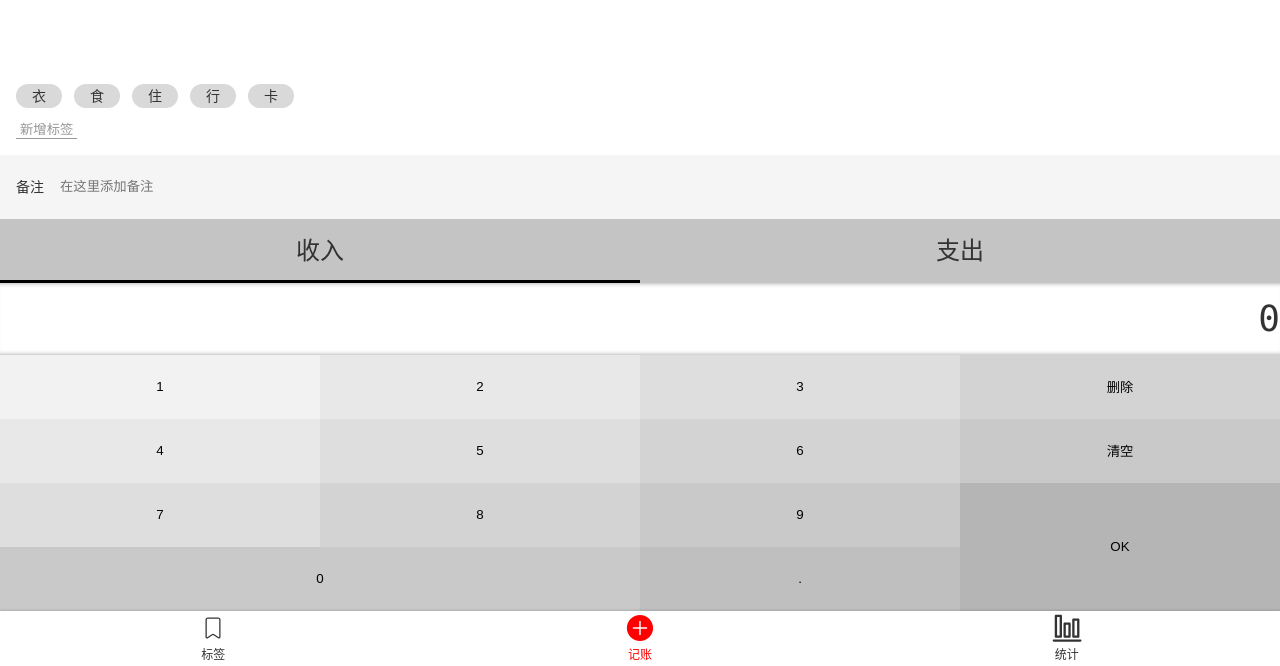
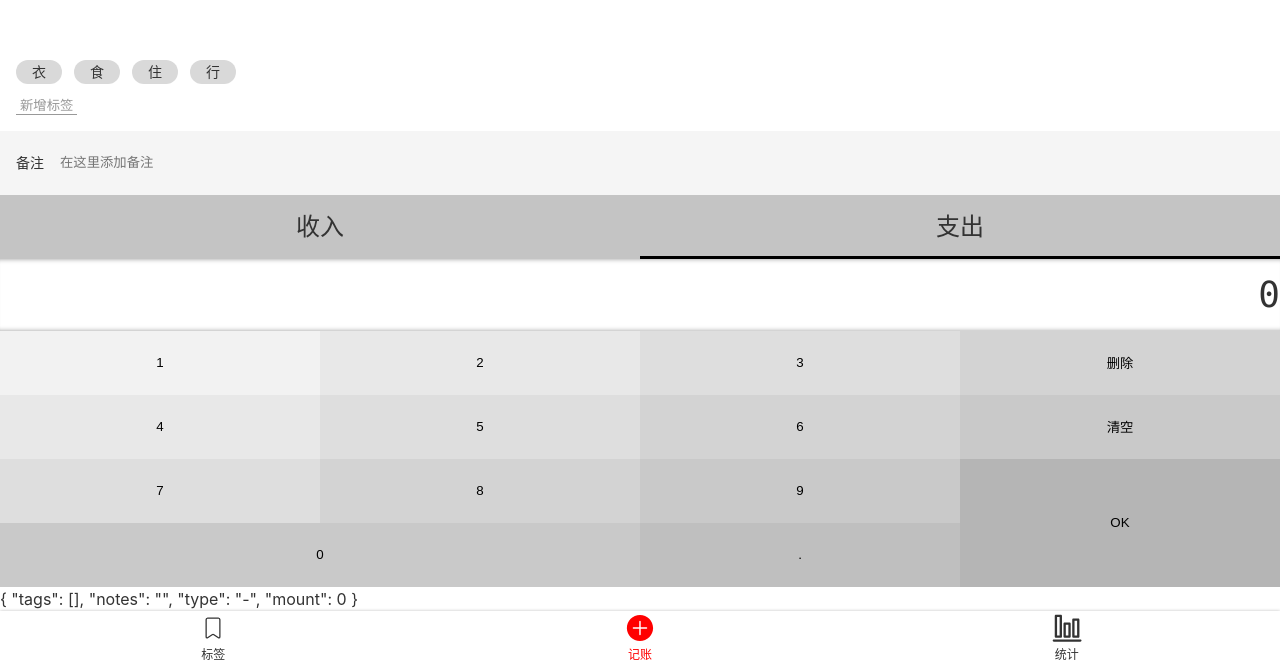
Before and after one commit to TLC-afk/vue1, a Vue app: page /#/money in a window 1280 px wide. Shown: the part 134-800 px from the top of the page. Built offline with nearby package versions, Linux system fonts and the light colour scheme.

Commit message:
收集四个组件的数据到record

```diff
--- a/src/components/Money/Notes.vue
+++ b/src/components/Money/Notes.vue
@@ -1,9 +1,11 @@
 <template>
   <div>
-    {{value}}
+
     <label class="notes">
       <span class="name">备注</span>
-      <input type="text" placeholder="在这里添加备注" v-model="value">
+      <input type="text" placeholder="在这里添加备注"
+             v-model="value"
+      >
     </label>
   </div>
 
@@ -11,11 +13,16 @@
 
 <script lang="ts">
 import Vue from 'vue';
-import {Component} from 'vue-property-decorator';
+import {Component, Watch} from 'vue-property-decorator';
 
 @Component
 export default class Notes extends Vue {
   value = '';
+  @Watch("value")
+    onValueChanged(value:string){
+    this.$emit("update:value",value)
+  }
+
 };
 </script>
 
--- a/src/components/Money/NumberPad.vue
+++ b/src/components/Money/NumberPad.vue
@@ -58,7 +58,9 @@
     this.output = '0'
   }
 
-  ok() {}
+  ok() {
+    this.$emit("update:value",this.output)
+  }
 }
 </script>
 
--- a/src/components/Money/Tags.vue
+++ b/src/components/Money/Tags.vue
@@ -30,6 +30,7 @@
     }else{
       this.selectedTags.push(tag);
     }
+    this.$emit("update:value",this.selectedTags)
   }
   create(){
     const name = window.prompt("请输入标签名")
--- a/src/components/Money/Types.vue
+++ b/src/components/Money/Types.vue
@@ -1,26 +1,28 @@
 <template>
   <div>
     <ul class="types">
-      <li :class="type === '+'&& 'selected'" @click="selectType('+')">收入</li>
-      <li :class="type === '-'&& 'selected'" @click="selectType('-')">支出</li>
+      <li :class="value === '+'&& 'selected'" @click="selectType('+')">收入</li>
+      <li :class="value === '-'&& 'selected'" @click="selectType('-')">支出</li>
     </ul>
   </div>
 
 </template>
 
 <script lang="ts">
-import Vue from 'vue'
-import {Component} from 'vue-property-decorator';
+import Vue from 'vue';
+import {Component, Prop, Watch} from 'vue-property-decorator';
 
 @Component
 export default class Types extends Vue {
-  type = '+';
+  @Prop() readonly value!: string;
+
   selectType(type: string) {
     if (type !== '+' && type !== '-') {
       throw new Error('type is unknown');
     }
-    this.type = type;
+    this.$emit('update:value', type);
   }
+
 }
 
 </script>
--- a/src/views/Money.vue
+++ b/src/views/Money.vue
@@ -1,25 +1,49 @@
 <template>
   <Layout class-prefix="layout">
-
-    <NumberPad/>
-    <Types/>
-    <Notes/>
-    <Tags :data-source.sync="tags"/>
+    {{record}}
+    <NumberPad @update:value="onUpdateMount"/>
+    <Types :value.sync="record.type" />
+    <Notes @update:value="onUpdateNotes"/>
+    <Tags :data-source.sync="tags" @update:value="onUpdateTags"/>
   </Layout>
 </template>
 
-<script >
+<script lang="ts">
+import Vue from 'vue';
 import NumberPad from '@/components/Money/NumberPad.vue';
 import Types from '@/components/Money/Types.vue';
 import Notes from '@/components/Money/Notes.vue';
 import Tags from '@/components/Money/Tags.vue';
-export default {
-  name: 'Money',
+import {Component} from 'vue-property-decorator';
+
+type Record = {
+  tags:string[]
+  notes:string
+  type:string
+  mount:number
+}
+@Component({
   components: {Tags, Notes, Types, NumberPad},
-  data(){
-    return {
-      tags:["衣","食","住","行","卡"]
-    }
+})
+
+export default class Money extends Vue {
+
+  tags = ['衣', '食', '住', '行',];
+  record : Record ={
+    tags:[],notes:'',type:'-',mount:0
+  }
+  onUpdateTags(value: string[]) {
+    this.record.tags = value
+  }
+
+  onUpdateNotes(value: string) {
+    this.record.notes = value
+  }
+
+
+
+  onUpdateMount(value: string) {
+    this.record.mount =  parseFloat(value)
   }
 };
 
@@ -36,7 +60,4 @@
 @import "~@/assets/style/helper.scss";
 
 
-
-
-
 </style>
```
